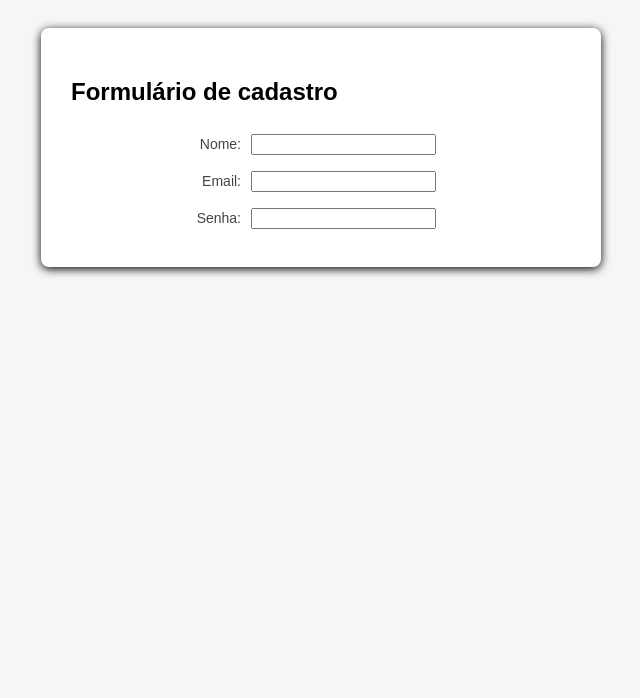
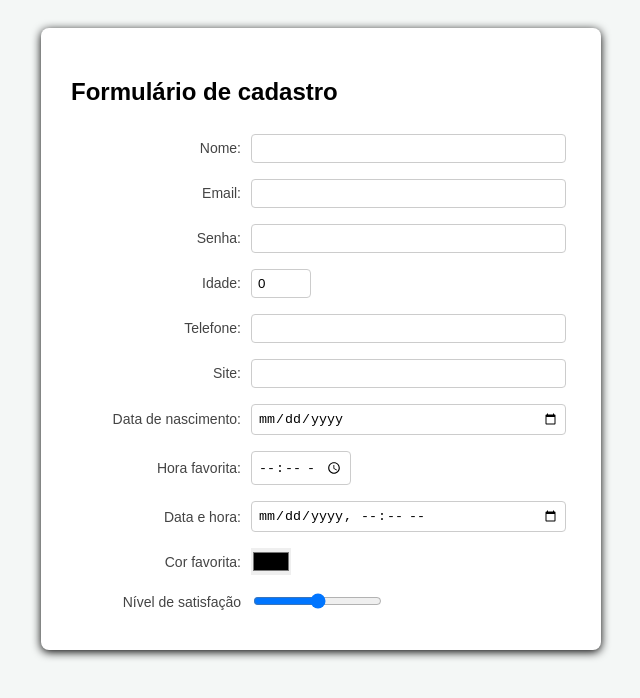
Before and after one commit to miguel00s/formul-rio, a plain HTML site: page index.html in a window 1280 px wide. Shown: the whole page, without its empty margins (319-959 px from the left). Drawn offline with Linux system fonts and the light colour scheme.

Commit message:
Segundo bloco de informações

```diff
--- a/index.html
+++ b/index.html
@@ -34,7 +34,15 @@
         text-align: right;
         width: 35%;
     }
-
+    input[type="text"], input[type="email"], input[type="password"],
+    input[type="number"], input[type="tel"], input[type="url"],
+    input[type="date"], input[type="time"], input[type="datetime-local"], select, textarea{
+        width: 100%;
+        padding: 6px;
+        border: 1px solid #ccc;
+        border-radius: 4px;
+        box-sizing: border-box;
+    }
 </style>
 
 <body>
@@ -61,6 +69,46 @@
                     <td><input type="password" name="senha"></td>
                 </tr>
 
+                <tr>
+                    <td class="label-col">Idade:</td>
+                    <td><input type="number" name="idade" value="0" style="width: 60px;"></td>
+                </tr>
+
+                <tr>
+                    <td class="label-col">Telefone:</td>
+                    <td><input type="tel" name="telefone"></td>
+                </tr>
+
+                <tr>
+                    <td class="label-col">Site:</td>
+                    <td><input type="url" name="site"></td>
+                </tr>
+
+                <tr>
+                    <td class="label-col">Data de nascimento:</td>
+                    <td><input type="date" name="nascimento"></td>
+                </tr>
+
+                <tr>
+                    <td class="label-col">Hora favorita:</td>
+                    <td><input type="time" name="hora" style="width: 100px;"></td>
+                </tr>
+
+                <tr>
+                    <td class="label-col">Data e hora:</td>
+                    <td><input type="datetime-local" name="data_hora"></td>
+                </tr>
+
+                <tr>
+                    <td class="label-col">Cor favorita:</td>
+                    <td><input type="color" name="cor" style="width: 40px; height: 30; border: none; padding: 0;"></td>
+                </tr>
+
+                <tr>
+                    <td class="label-col">Nível de satisfação</td>
+                    <td><input type="range" name="satisfacao" min="0" max="100"></td>
+                </tr>
+
             </table>
         </form>
 
```
